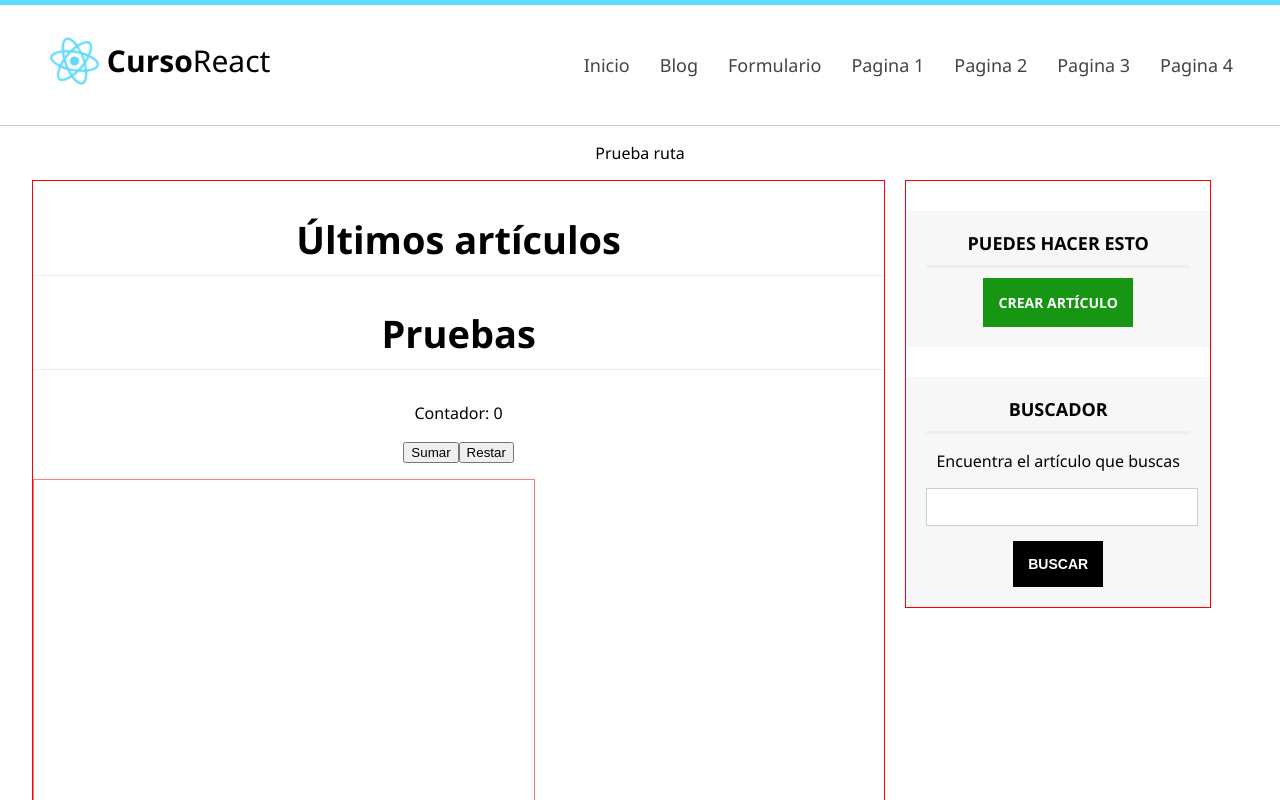
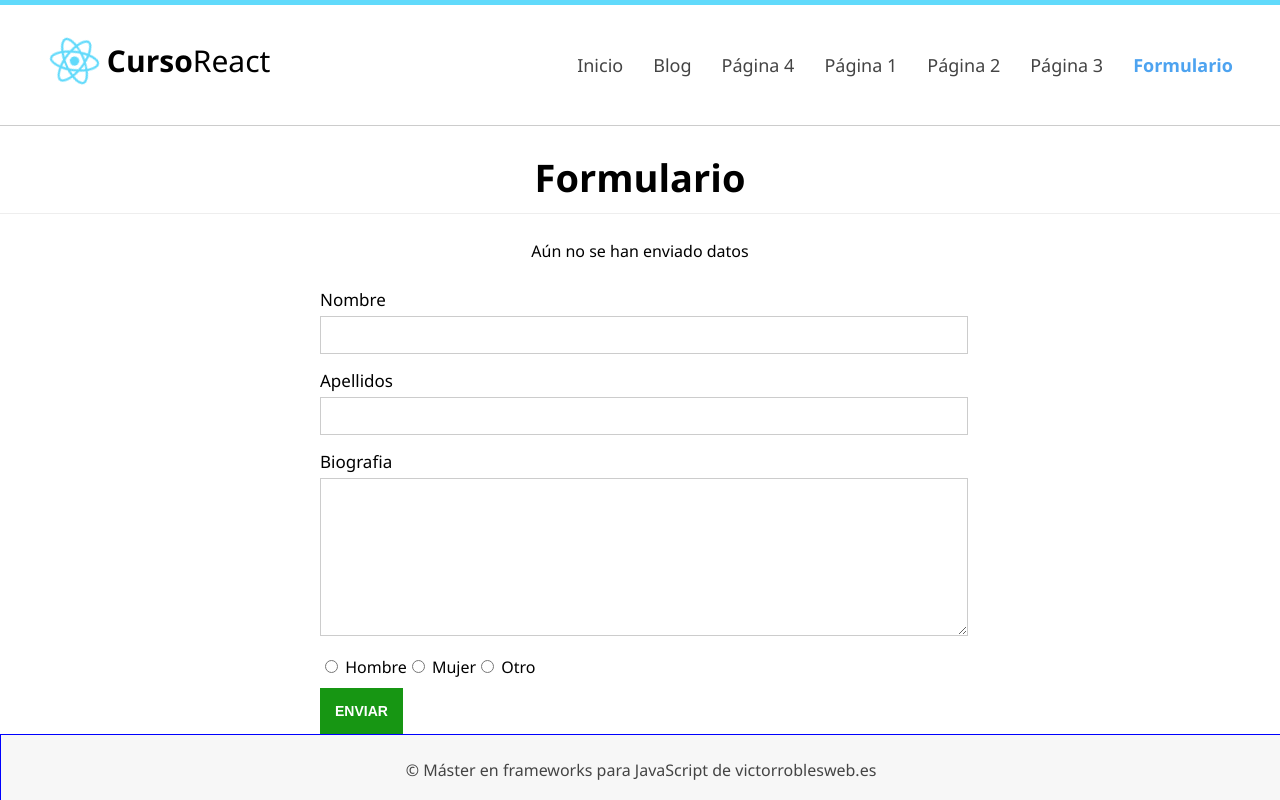
Before and after one commit to andersonNB/Articulos-React, a React (Create React App) app: page /ruta-prueba in a window 1280 px wide. Shown: the top 800 px of the page. Built offline with nearby package versions, Linux system fonts and the light colour scheme; no server answers.

Commit message:
Formulario recogiendo parametros con React.createRef()

```diff
--- a/src/App.js
+++ b/src/App.js
@@ -1,7 +1,6 @@
 import logo from './assets/images/logo.svg';
 import './assets/css/App.css';
 import MiComponente from './components/MiComponente';
-import ContenidoSide from "./components/ContenidoSide";
 import RutasComponent from './Router'
 import Footer from "./components/Footer";
 
@@ -11,11 +10,6 @@ function App() {
 
       <RutasComponent />
 
-
-
-      <div className="center">
-        <ContenidoSide></ContenidoSide>
-      </div>
       <Footer></Footer>
 
       <section className="componentes">
--- a/src/Router.js
+++ b/src/Router.js
@@ -1,7 +1,7 @@
 import React, { Component } from 'react'
 import { BrowserRouter, Route, Routes, Navigate } from 'react-router-dom'
 // import SeccionPruebas from './components/SeccionPruebas'
-import Prueba from './components/Prueba'
+import Formulario from './components/Formulario'
 // import Peliculas from "./components/Peliculas";
 // import App from "./App";
 import Error from './components/Error'
@@ -24,7 +24,7 @@ class Router extends Component {
                     <Routes>
                         <Route exact path="/" element={ <Home /> } />
                         <Route path="/blog" element={ <Blog /> } />
-                        <Route path="/ruta-prueba" element={ <Prueba /> } />
+                        <Route path="/ruta-prueba" element={ <Formulario /> } />
                         <Route exact path="/pagina-1" element={ <h1 className="subheader">Texto Creado desde la misma ruta</h1> } />
                         <Route path="/pruebas/:id" element={ <MiComponentePrueba /> } />
                         <Route path="/navigate" element={ <Navigate to="/pagina-1" /> } />
--- a/src/components/Blog.js
+++ b/src/components/Blog.js
@@ -1,11 +1,17 @@
 import React, { Component } from 'react';
 import Slider from "./Slider";
+import Peliculas from './Peliculas';
 
 class Blog extends Component {
 
     render() {
         return (
-            <Slider title="Blog"></Slider>
+            <>
+                <Slider title="Blog"></Slider>
+                <div className="center">
+                    <Peliculas></Peliculas>
+                </div>
+            </>
         )
     }
 
--- a/src/components/ContenidoSide.js
+++ b/src/components/ContenidoSide.js
@@ -1,7 +1,7 @@
 import React, { Component } from 'react';
 import SeccionPruebas from "./SeccionPruebas";
 import Sidebar from "./Sidebar";
-import Peliculas from './Peliculas'
+
 
 
 class ContenidoSide extends Component {
@@ -12,7 +12,6 @@ class ContenidoSide extends Component {
             <>
                 <SeccionPruebas></SeccionPruebas>
                 <Sidebar> </Sidebar>
-                <Peliculas></Peliculas>
             </>
         )
     }
--- /dev/null
+++ b/src/components/Formulario.js
@@ -0,0 +1,103 @@
+import React, { Component } from 'react'
+
+class Formulario extends Component {
+
+
+    nombreRef = React.createRef();
+    apellidoRef = React.createRef();
+    bioRef = React.createRef();
+    radioH = React.createRef();
+    radioM = React.createRef();
+    // radioOtro = React.createRef();
+
+
+    state = {
+        user: {},
+    }
+
+
+    recibirFormulario = (e) => {
+        console.log(e)
+        e.preventDefault();
+
+        let genero = "";
+
+        if (this.radioH.current.value == "Hombre") {
+            genero = "Hombre"
+        } else if (this.radioM.current.value == "Mujer") {
+            genero = "Mujer"
+        } else {
+            genero = "Otro"
+        }
+
+        let user = {
+            nombre: this.nombreRef.current.value,
+            apellido: this.apellidoRef.current.value,
+            biografia: this.bioRef.current.value,
+            genero: genero,
+        }
+
+        console.log(user)
+
+        this.setState({
+            user: user,
+        })
+        console.log(this.state.user)
+        console.log("state", this.state.user.nombre)
+        // alert('Recibir Formulario')
+    }
+
+
+
+
+    render() {
+
+        return (
+            <>
+                <h1 className="subheader">Formulario</h1>
+                { this.state.user.nombre ?
+                    (
+                        <>
+                            <h2>{ this.state.user.nombre } { this.state.user.apellido } </h2>
+                            <p>{ this.state.user.biografia } </p>
+                            <p>{ this.state.user.genero } </p>
+                        </>
+                    )
+                    :
+                    (
+                        <p>Aún no se han enviado datos</p>
+                    )
+                }
+                <form className="mid-form" onSubmit={ this.recibirFormulario } onChange={ this.recibirFormulario }>
+                    <div className="form-group">
+                        <label htmlFor="nombre">Nombre</label>
+                        <input type="text" name="nombre" ref={ this.nombreRef } />
+                    </div>
+
+                    <div className="form-group">
+                        <label htmlFor="apellidos">Apellidos</label>
+                        <input type="text" name="apellidos" ref={ this.apellidoRef } />
+                    </div>
+
+                    <div className="form-group">
+                        <label htmlFor="bio">Biografia</label>
+                        <textarea name="bio" ref={ this.bioRef }></textarea>
+                    </div>
+
+                    <div className="form-group radibuttons">
+                        <input type="radio" name="genero" value="hombre" ref={ this.radioH } /> Hombre
+                        <input type="radio" name="genero" value="mujer" ref={ this.radioM } /> Mujer
+                        <input type="radio" name="genero" value="otro" ref={ this.radioOtro } /> Otro
+                    </div>
+
+                    <div className="clearfix"></div>
+
+                    <input type="submit" value="Enviar" className="btn btn-success" />
+
+                </form>
+            </>
+        )
+    }
+}
+
+export default Formulario;
--- a/src/components/Header.js
+++ b/src/components/Header.js
@@ -29,20 +29,23 @@ class Header extends Component {
                                 <NavLink to="/blog">Blog</NavLink>
                             </li>
                             <li>
-                                <NavLink to="/pagina-1">Formulario</NavLink>
+                                <NavLink to="/pagina-1">Página 4</NavLink>
                             </li>
                             <li>
-                                <Link to={ `/noExisteNRouter/${usuario}` }>Pagina 1</Link>
+                                <Link to={ `/noExisteNRouter/${usuario}` }>Página 1</Link>
                             </li>
                             <li>
-                                <NavLink to="/pruebas/">Pagina 2</NavLink>
+                                <NavLink to="/pruebas/">Página 2</NavLink>
                             </li>
                             <li>
-                                <NavLink to="/navigate">Pagina 3</NavLink>
+                                <NavLink to="/navigate">Página 3</NavLink>
                             </li>
                             <li>
+                                <NavLink to="/ruta-prueba">Formulario</NavLink>
+                            </li>
+                            {/* <li>
                                 <NavLink to="/subRuta">Pagina 4</NavLink>
-                            </li>
+                            </li> */}
                         </ul>
                     </nav>
                     {/* <Outlet /> */ }
--- a/src/components/Home.js
+++ b/src/components/Home.js
@@ -1,10 +1,17 @@
 import React from 'react';
 import Slider from "./Slider";
-
+import ContenidoSide from "./ContenidoSide";
+import Peliculas from './Peliculas';
 class Home extends React.Component {
     render() {
         return (
-            <Slider title="Bienvenido al Curso de React con Víctor Robles de victorroblesweb.es"></Slider>
+            <>
+                <Slider title="Bienvenido al Curso de React con Víctor Robles de victorroblesweb.es"></Slider>
+                <div className="center">
+                    <ContenidoSide></ContenidoSide>
+                    <Peliculas></Peliculas>
+                </div>
+            </>
         )
     }
 }
--- a/src/components/Peliculas.js
+++ b/src/components/Peliculas.js
@@ -34,15 +34,15 @@ class Peliculas extends Component {
 
 
     componentDidMount() {
-        alert("Componente did Mount")
+        // alert("Componente did Mount")
     }
 
     componentWillMount() {
-        alert("Componente will Mount")
+        // alert("Componente will Mount")
     }
 
     render() {
-        alert("render")
+        // alert("render")
         console.log("key", this.state.key)
         console.log(this.marcarFavoritaPadre)
         console.log("nombrePelicula", this.state.nombrePelicula)
--- a/src/components/Prueba.js
+++ /dev/null
@@ -1,11 +0,0 @@
-import React, { Component } from 'react'
-
-class Prueba extends Component {
-    render() {
-        return (
-            <><p>Prueba ruta</p></>
-        )
-    }
-}
-
-export default Prueba;
--- a/src/components/Slider.js
+++ b/src/components/Slider.js
@@ -1,5 +1,5 @@
 import React, { Component } from 'react';
-
+import { Link } from 'react-router-dom';
 
 class Slider extends Component {
 
@@ -24,7 +24,7 @@ class Slider extends Component {
                 <div id="slider" className="slider-big">
                     <h1>{ this.props.title }</h1>
                     { this.props.title != "Blog" &&
-                        <a href="#" className="btn-white">Ir al blog</a>
+                        <Link to="/blog" className="btn-white">Ir al blog</Link>
                     }
                 </div>
             </>
```
